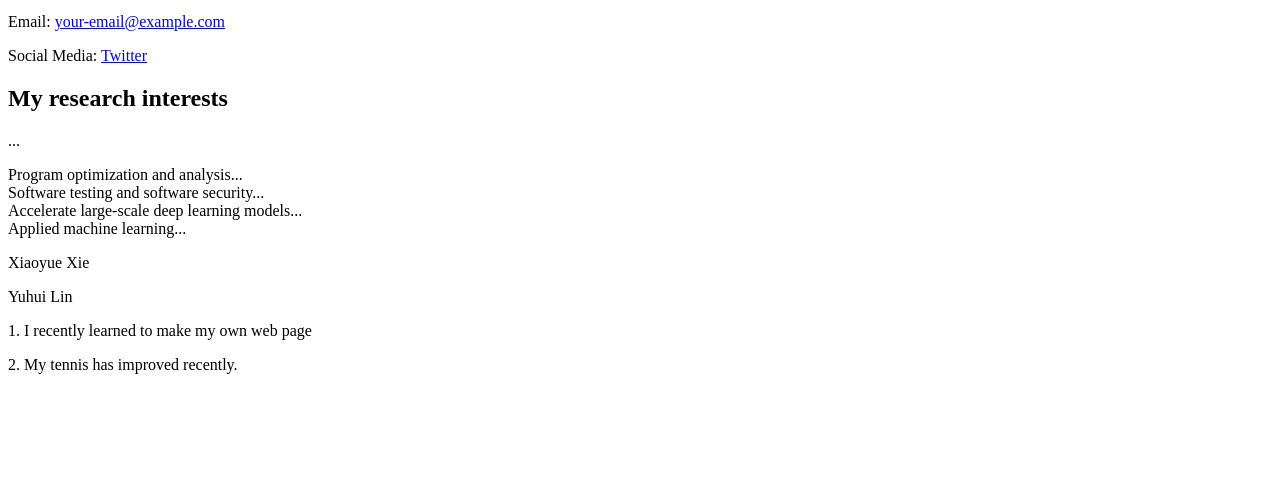
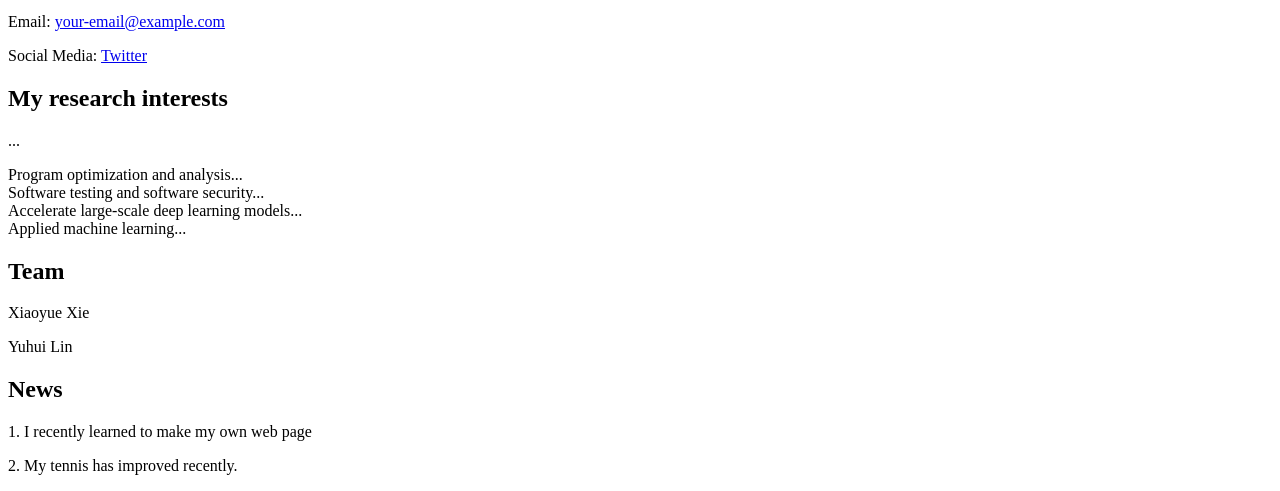
Before and after one commit to kevinxiaowu/kevinxiaowu.github.io, a plain HTML site: page index.html in a window 1280 px wide. Shown: the part 440-931 px from the top of the page. Before the commit the page ends 830 px from the top, so only its background shows below. Drawn offline with Linux system fonts and the light colour scheme.

Commit message:
Update index.html

```diff
--- a/index.html
+++ b/index.html
@@ -63,11 +63,13 @@
         </section>
 
         <section id="team" class="team">
+            <h2>Team</h2>
             <p>Xiaoyue Xie</p>
             <p>Yuhui Lin</p>
         </section>
 
         <section id="news" class="news">
+            <h2>News</h2>
             <p>1. I recently learned to make my own web page</p>
             <p>2. My tennis has improved recently.</p>
         </section>
```
